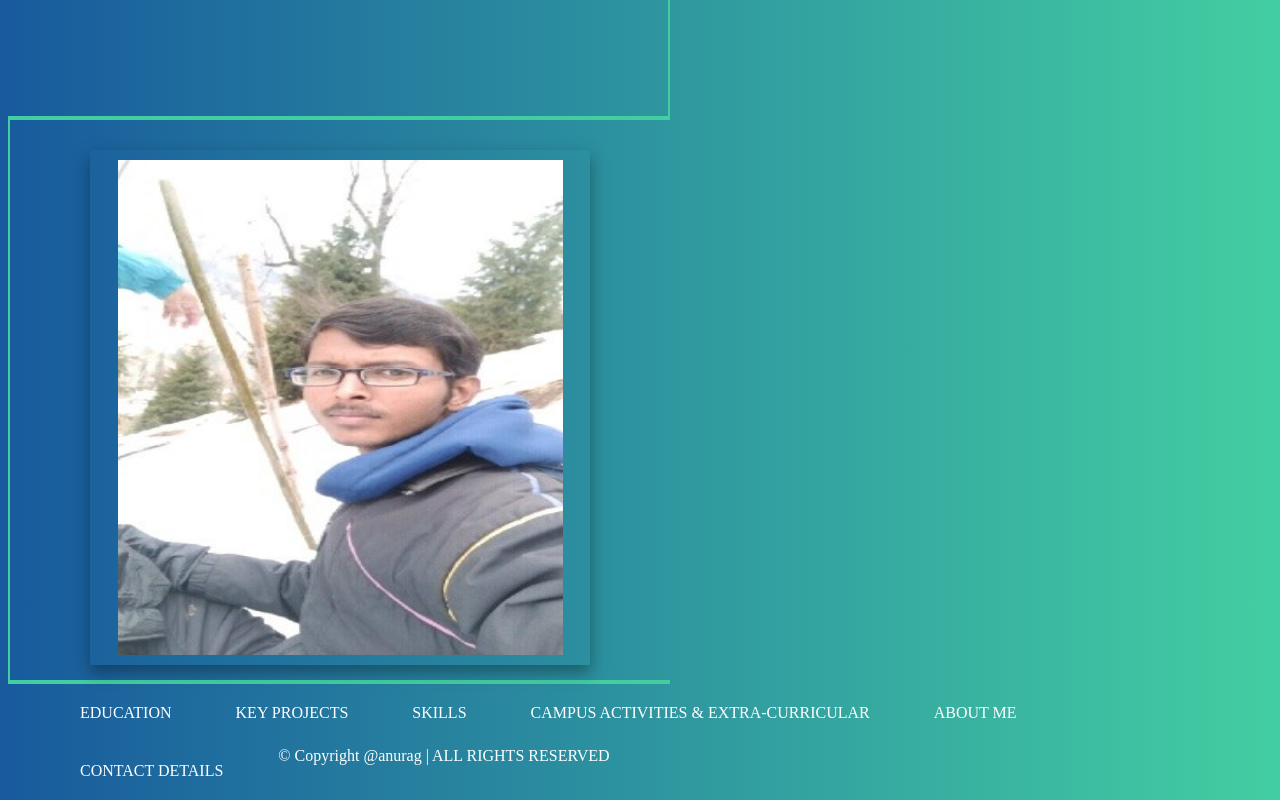
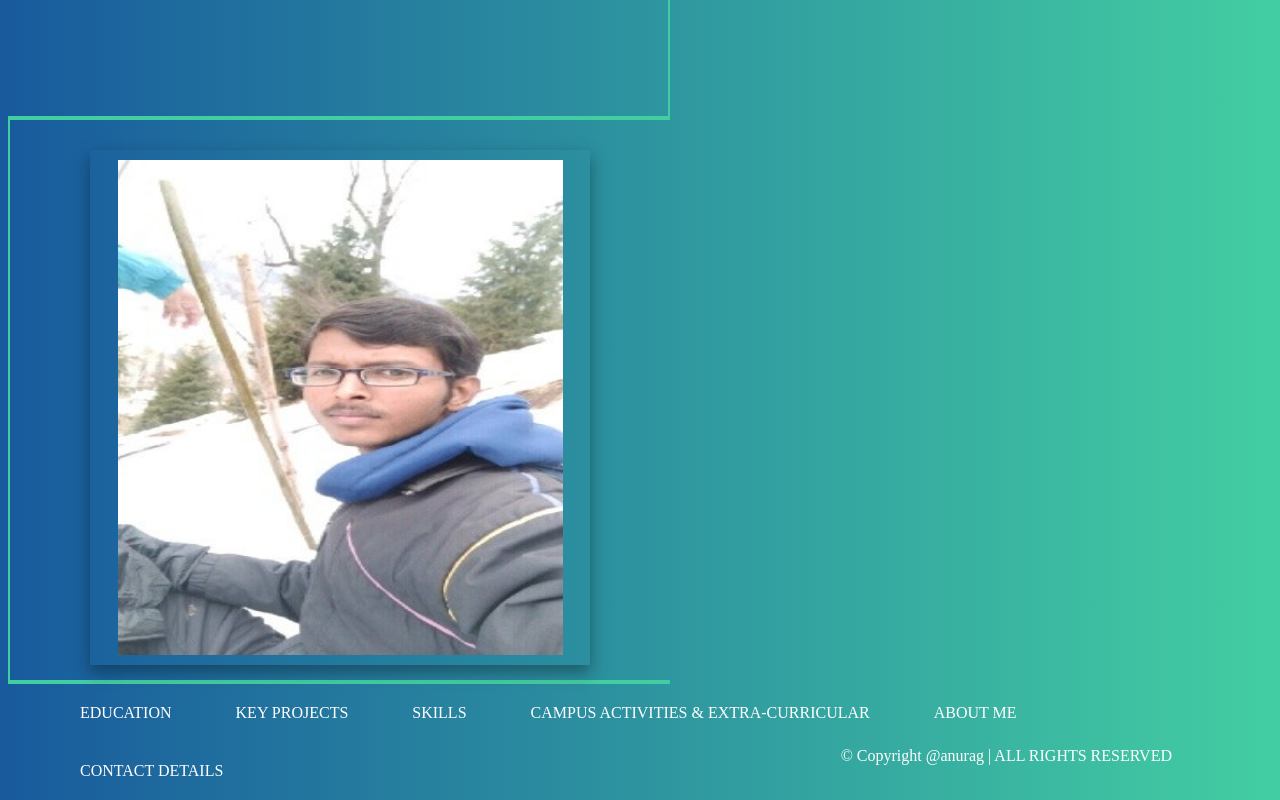
Before and after one commit to anurag2427/projects, a plain HTML site: page index.html in a window 1280 px wide. Shown: the part 666-1466 px from the top of the page. Drawn offline with Linux system fonts and the light colour scheme.

Commit message:
Update index.html

```diff
--- a/index.html
+++ b/index.html
@@ -88,7 +88,7 @@
                         <li onclick="contactDetails()"> <a href="#"> CONTACT DETAILS </a> </li>
                      </ul>
                 </div>
-		<div style="padding:5px 23px; color:white;">
+		<div style="padding:5px 60px; color:white; float:right;">
                 	&#169 Copyright @anurag | ALL RIGHTS RESERVED
                 </div>
 
```
